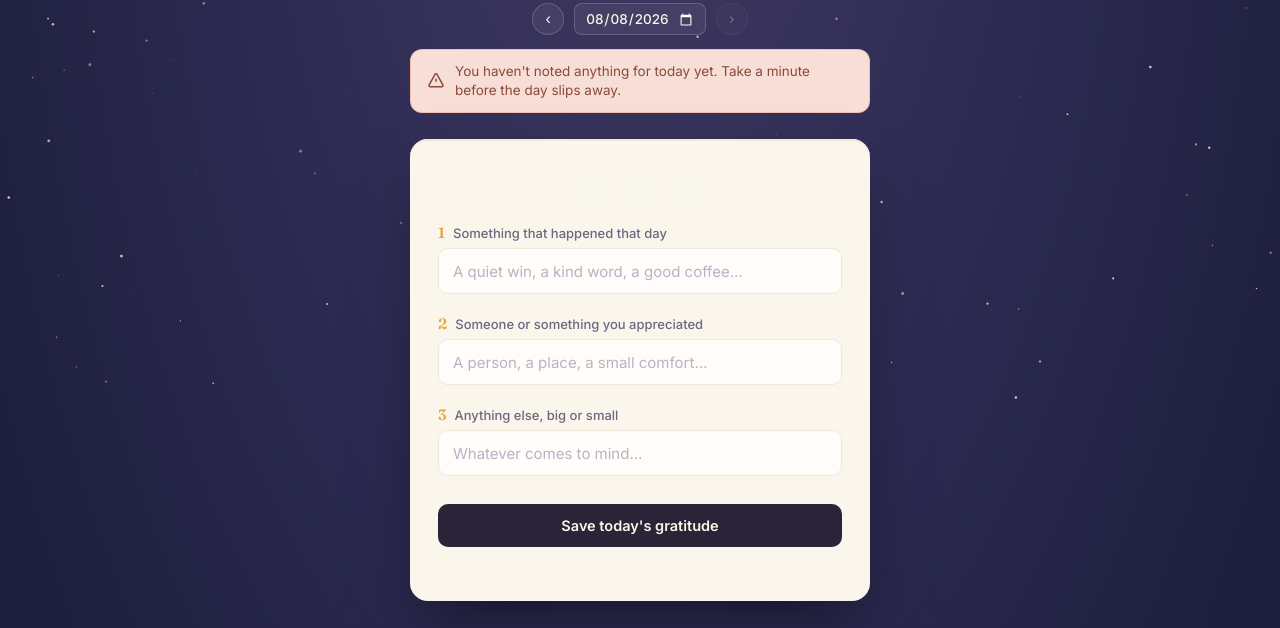
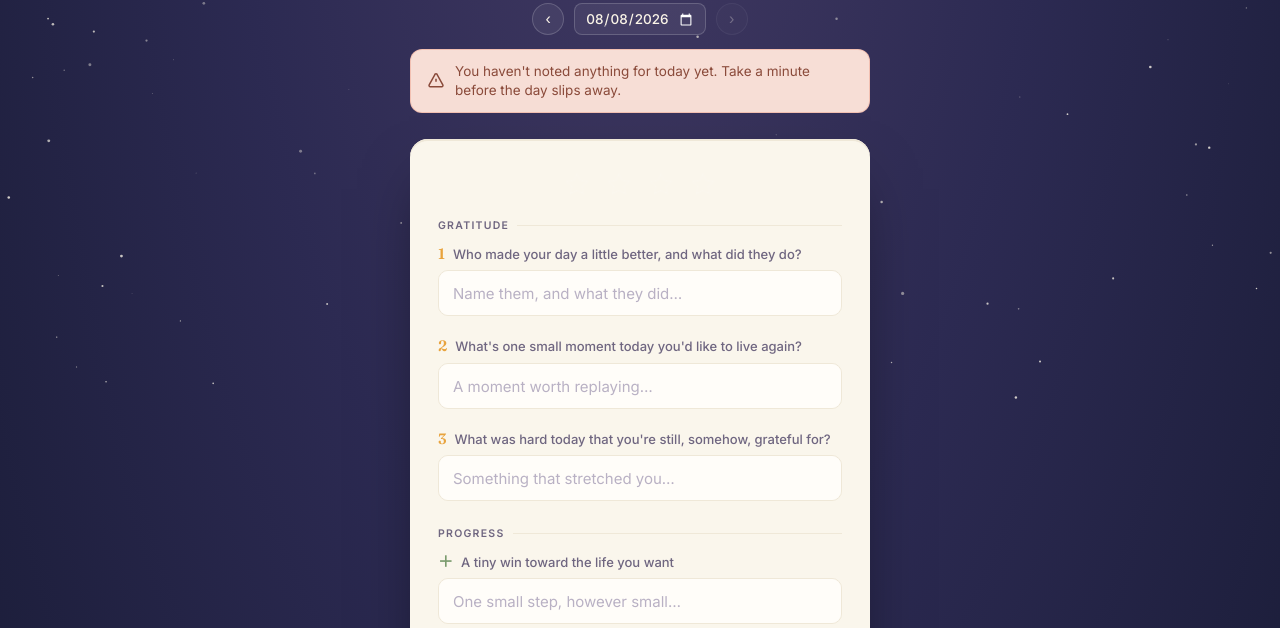
Before and after one commit to wormcasting/gratitude, a plain HTML site: page index.html in a window 1280 px wide. Shown: the part 157-785 px from the top of the page. Drawn offline with Linux system fonts and the light colour scheme.

Commit message:
Add files via upload
changed to rotating prompts

```diff
--- a/index.html
+++ b/index.html
@@ -24,6 +24,8 @@
     --gold-soft: #f4c978;
     --rose: #e8927c;
     --rose-soft: #f7ded6;
+    --green: #7a9b6e;
+    --green-soft: #e4ede0;
     --star-off: rgba(255,255,255,0.18);
   }
 
@@ -155,13 +157,13 @@
   .stars-row {
     display: flex;
     justify-content: center;
-    gap: 18px;
+    gap: 16px;
     margin-bottom: 22px;
   }
 
   .star {
-    width: 30px;
-    height: 30px;
+    width: 26px;
+    height: 26px;
     transition: transform 0.25s ease, filter 0.25s ease;
   }
   .star svg { width: 100%; height: 100%; display: block; }
@@ -171,6 +173,25 @@
   @keyframes pulse {
     0%, 100% { transform: scale(1); opacity: 0.55; }
     50% { transform: scale(1.12); opacity: 1; }
+  }
+
+  .section-label {
+    font-size: 10.5px;
+    letter-spacing: 0.12em;
+    text-transform: uppercase;
+    color: var(--ink-soft);
+    font-weight: 600;
+    margin: 22px 0 12px;
+    display: flex;
+    align-items: center;
+    gap: 8px;
+  }
+  .section-label:first-of-type { margin-top: 0; }
+  .section-label::after {
+    content: '';
+    flex: 1;
+    height: 1px;
+    background: var(--paper-edge);
   }
 
   .field {
@@ -185,6 +206,7 @@
     color: var(--ink-soft);
     margin-bottom: 6px;
     font-weight: 500;
+    line-height: 1.35;
   }
 
   .field label .num {
@@ -192,6 +214,11 @@
     font-size: 15px;
     color: var(--gold);
     font-weight: 600;
+    flex-shrink: 0;
+  }
+
+  .field.tiny-win label .num {
+    color: var(--green);
   }
 
   .field textarea {
@@ -213,6 +240,11 @@
     outline: none;
     border-color: var(--gold);
     box-shadow: 0 0 0 3px rgba(232, 163, 61, 0.18);
+  }
+
+  .field.tiny-win textarea:focus {
+    border-color: var(--green);
+    box-shadow: 0 0 0 3px rgba(122, 155, 110, 0.18);
   }
 
   .field textarea::placeholder { color: #b9b1c4; }
@@ -384,6 +416,10 @@
     line-height: 1.6;
   }
 
+  .entry li.win-item {
+    color: var(--gold-soft);
+  }
+
   .empty-history {
     color: rgba(255,255,255,0.4);
     font-size: 13.5px;
@@ -422,17 +458,26 @@
   <div class="card">
     <div class="stars-row" id="starsRow"></div>
 
+    <div class="section-label">Gratitude</div>
+
     <div class="field">
-      <label><span class="num">1</span> Something that happened that day</label>
-      <textarea id="g0" rows="1" placeholder="A quiet win, a kind word, a good coffee…"></textarea>
+      <label><span class="num">1</span> <span id="promptText0"></span></label>
+      <textarea id="g0" rows="1" placeholder=""></textarea>
     </div>
     <div class="field">
-      <label><span class="num">2</span> Someone or something you appreciated</label>
-      <textarea id="g1" rows="1" placeholder="A person, a place, a small comfort…"></textarea>
+      <label><span class="num">2</span> <span id="promptText1"></span></label>
+      <textarea id="g1" rows="1" placeholder=""></textarea>
     </div>
     <div class="field">
-      <label><span class="num">3</span> Anything else, big or small</label>
-      <textarea id="g2" rows="1" placeholder="Whatever comes to mind…"></textarea>
+      <label><span class="num">3</span> <span id="promptText2"></span></label>
+      <textarea id="g2" rows="1" placeholder=""></textarea>
+    </div>
+
+    <div class="section-label">Progress</div>
+
+    <div class="field tiny-win">
+      <label><span class="num">＋</span> A tiny win toward the life you want</label>
+      <textarea id="g3" rows="1" placeholder="One small step, however small…"></textarea>
     </div>
 
     <button class="save-btn" id="saveBtn">Save today's gratitude</button>
@@ -516,6 +561,42 @@
   const TODAY_KEY = todayKey();
   let selectedDate = TODAY_KEY;
 
+  // ---------- Rotating, specific gratitude prompts ----------
+  // Each prompt nudges toward ONE concrete, nameable moment rather than a
+  // generic category, and rotates daily so entries stay fresh and specific.
+  const PROMPT_POOL = [
+    { text: "Who made your day a little better, and what did they do?", placeholder: "Name them, and what they did…" },
+    { text: "What's one small moment today you'd like to live again?", placeholder: "A moment worth replaying…" },
+    { text: "What was hard today that you're still, somehow, grateful for?", placeholder: "Something that stretched you…" },
+    { text: "What's something you saw, heard, tasted, or felt today that you appreciated?", placeholder: "A sensory detail, however small…" },
+    { text: "What's something that worked or existed today that you'd miss if it were gone?", placeholder: "Something easy to take for granted…" }
+  ];
+
+  function dayIndex(dateStr) {
+    const dt = dateFromDateStr(dateStr);
+    const epoch = new Date(2024, 0, 1);
+    return Math.floor((dt - epoch) / 86400000);
+  }
+
+  function getPromptsForDate(dateStr) {
+    const n = PROMPT_POOL.length;
+    // step by 2 each day so the trio of prompts reshuffles meaningfully
+    // instead of just sliding by one (which repeats 2 of 3 prompts daily)
+    const start = ((dayIndex(dateStr) * 2) % n + n) % n;
+    return [0, 1, 2].map(i => PROMPT_POOL[(start + i) % n]);
+  }
+
+  const promptTextEls = [document.getElementById('promptText0'), document.getElementById('promptText1'), document.getElementById('promptText2')];
+  const gratitudeInputs = [document.getElementById('g0'), document.getElementById('g1'), document.getElementById('g2')];
+
+  function applyPromptsForDate(dateStr) {
+    const prompts = getPromptsForDate(dateStr);
+    prompts.forEach((p, i) => {
+      promptTextEls[i].textContent = p.text;
+      gratitudeInputs[i].placeholder = p.placeholder;
+    });
+  }
+
   // ---------- Star indicator icons ----------
   const starsRow = document.getElementById('starsRow');
   function starSVG(filled) {
@@ -526,7 +607,7 @@
         stroke-width="1.6" stroke-linejoin="round"/>
     </svg>`;
   }
-  const starEls = [0,1,2].map(i => {
+  const starEls = [0,1,2,3].map(i => {
     const div = document.createElement('div');
     div.className = 'star';
     div.dataset.idx = i;
@@ -541,10 +622,10 @@
       el.classList.toggle('pulse', !filled);
     });
   }
-  renderStars(['', '', '']);
+  renderStars(['', '', '', '']);
 
   // ---------- Elements ----------
-  const inputs = [document.getElementById('g0'), document.getElementById('g1'), document.getElementById('g2')];
+  const inputs = [document.getElementById('g0'), document.getElementById('g1'), document.getElementById('g2'), document.getElementById('g3')];
   const saveBtn = document.getElementById('saveBtn');
   const saveMsg = document.getElementById('saveMsg');
   const banner = document.getElementById('banner');
@@ -566,7 +647,7 @@
   function updateBanner(values, dateStr) {
     const filledCount = values.filter(v => v.trim()).length;
     const dayWord = dateStr === TODAY_KEY ? 'today' : 'this day';
-    if (filledCount === 3) {
+    if (filledCount === 4) {
       banner.style.display = 'none';
     } else if (filledCount === 0) {
       banner.style.display = 'flex';
@@ -575,7 +656,7 @@
         : "Nothing noted for this day yet. Go ahead and fill it in from memory.";
     } else {
       banner.style.display = 'flex';
-      bannerText.textContent = `You've noted ${filledCount} of 3 for ${dayWord}. A couple more, when you're ready.`;
+      bannerText.textContent = `You've noted ${filledCount} of 4 for ${dayWord}. A couple more, when you're ready.`;
     }
   }
 
@@ -600,12 +681,12 @@
       const res = await window.storage.get(`gratitude:${dateStr}`, false);
       if (res && res.value) {
         const data = JSON.parse(res.value);
-        return data.items || ['', '', ''];
+        return data.items || ['', '', '', ''];
       }
     } catch (e) {
       // no entry for this date yet
     }
-    return ['', '', ''];
+    return ['', '', '', ''];
   }
 
   async function setEntry(dateStr, values) {
@@ -625,6 +706,7 @@
   }
 
   async function loadEntryForDate(dateStr) {
+    applyPromptsForDate(dateStr);
     const values = await getEntry(dateStr);
     inputs.forEach((el, i) => { el.value = values[i] || ''; autoGrow(el); });
     renderStars(values);
@@ -667,8 +749,7 @@
       return;
     }
     saveBtn.disabled = true;
-    const savingLabel = selectedDate === TODAY_KEY ? 'Saving…' : 'Saving…';
-    saveBtn.textContent = savingLabel;
+    saveBtn.textContent = 'Saving…';
     try {
       await setEntry(selectedDate, values);
       saveMsg.style.color = '#7a9b6e';
@@ -726,15 +807,20 @@
       const entries = [];
       for (const key of keys.slice(0, 14)) {
         const dateStr = key.replace('gratitude:', '');
-        const items = (await getEntry(dateStr)).filter(v => v && v.trim());
-        entries.push({ dateStr, items });
+        const raw = await getEntry(dateStr);
+        const gratitudeItems = raw.slice(0, 3).filter(v => v && v.trim());
+        const winItem = (raw[3] || '').trim();
+        entries.push({ dateStr, gratitudeItems, winItem });
       }
       historyEntries = entries;
 
       listEl.innerHTML = entries.map(e => `
         <div class="entry" data-date="${e.dateStr}">
           <div class="entry-date">${formatDateLabel(e.dateStr)}</div>
-          <ul>${e.items.map(i => `<li>${escapeHTML(i)}</li>`).join('')}</ul>
+          <ul>
+            ${e.gratitudeItems.map(i => `<li>${escapeHTML(i)}</li>`).join('')}
+            ${e.winItem ? `<li class="win-item">＋ ${escapeHTML(e.winItem)}</li>` : ''}
+          </ul>
         </div>`).join('') || '<div class="empty-history">No entries yet.</div>';
 
       listEl.querySelectorAll('.entry').forEach(el => {
```
